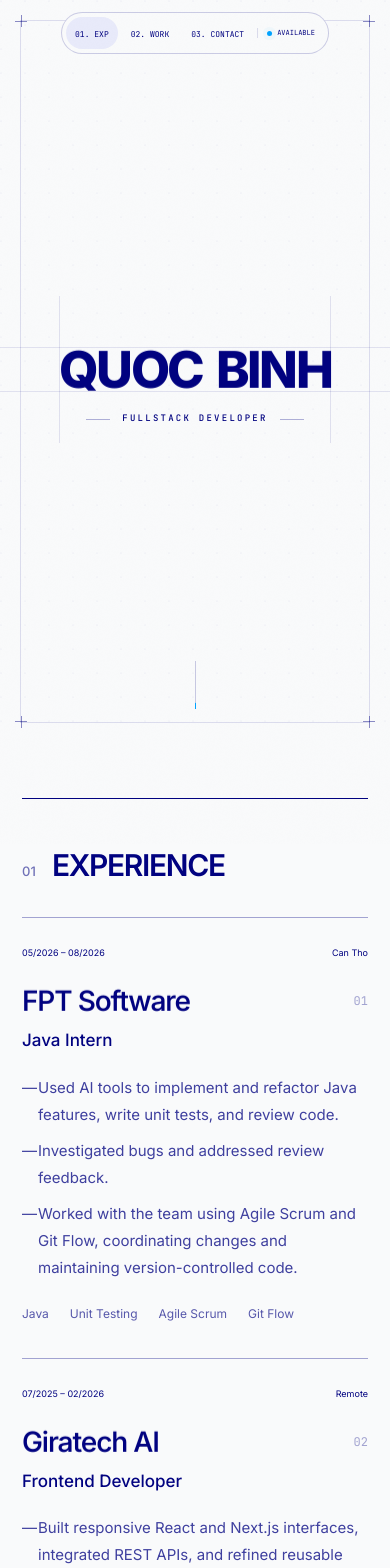
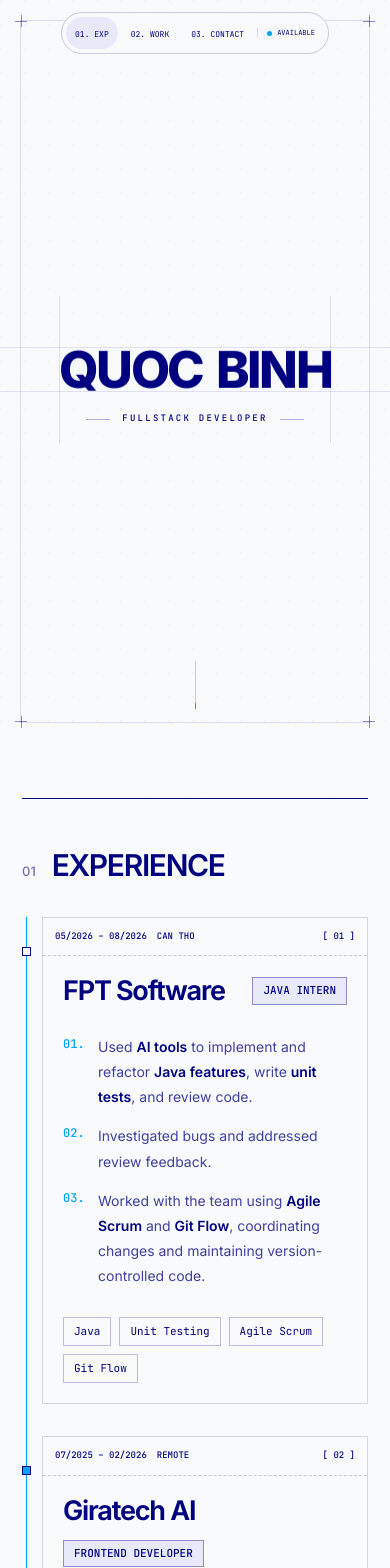
Before and after one commit to VN-PhanQuocBinh/my-portfolio, a React (Vite) app: page / in a window 390 px wide. Shown: the top 1568 px of the page. Built offline with nearby package versions, Linux system fonts and the light colour scheme.

Commit message:
Enhance Experience component with interactive features, improve layout and styling for better responsiveness, and add highlight functionality for key terms.

```diff
--- a/src/components/Experience.tsx
+++ b/src/components/Experience.tsx
@@ -1,30 +1,41 @@
-import { motion, useReducedMotion } from 'framer-motion';
+import { useEffect, useRef, useState } from 'react';
+import { AnimatePresence, motion, useInView, useReducedMotion, useScroll, useTransform } from 'framer-motion';
+import { ExternalLink } from 'lucide-react';
 import { experiences } from '../data/portfolio';
 import { Divider } from './UI';
 
-const ease = [0.16, 1, 0.3, 1] as const;
-
+const terms = /(AI tools|Java features|unit tests|Agile Scrum|Git Flow|React and Next\.js|REST APIs|CMS components)/gi;
+function Highlight({ text }: { text: string }) {
+    return <>{text.split(terms).map((part, index) => index % 2 ? <strong key={index}>{part}</strong> : part)}</>;
+}
+function ExperienceCard({ exp, index, active, onActive }: { exp: typeof experiences[number]; index: number; active: boolean; onActive: (index: number) => void }) {
+    const ref = useRef<HTMLElement>(null);
+    const visible = useInView(ref, { margin: '-25% 0px -45% 0px' });
+    const reduced = useReducedMotion();
+    useEffect(() => { if (visible) onActive(index); }, [visible, index, onActive]);
+    return <article ref={ref} className="dossier-entry"><span className={`timeline-node ${active ? 'active' : ''}`} aria-hidden="true"/>
+        <motion.div className="dossier-card" initial={reduced ? false : { opacity: 0, y: 20 }} whileInView={{ opacity: 1, y: 0 }} viewport={{ once: true, amount: .25 }} transition={{ duration: .65, ease: [.16, 1, .3, 1] }}>
+            <div className="dossier-meta"><span>{exp.period}</span><span>{exp.location.toUpperCase()}</span><span>[ {String(index + 1).padStart(2, '0')} ]</span></div>
+            <div className="dossier-body"><div className="dossier-header"><h3>{exp.company}</h3><span className="dossier-role">{exp.role}</span></div>
+                <ol className="dossier-points">{exp.points.map((point, i) => <li key={point}><span aria-hidden="true">{String(i + 1).padStart(2, '0')}.</span><p><Highlight text={point}/></p></li>)}</ol>
+                <div className="dossier-tags">{exp.tags.map(tag => <span key={tag}>{tag}</span>)}</div>
+                {index === 1 && <div className="dossier-links"><a href="https://vn168.vn" target="_blank" rel="noopener noreferrer">[ vn168.vn <ExternalLink size={13}/> ]</a><a href="https://giratech.vn" target="_blank" rel="noopener noreferrer">[ giratech.vn <ExternalLink size={13}/> ]</a></div>}
+            </div>
+        </motion.div>
+    </article>;
+}
 export default function Experience() {
+    const sectionRef = useRef<HTMLElement>(null);
+    const listRef = useRef<HTMLDivElement>(null);
+    const [active, setActive] = useState(0);
     const reduced = useReducedMotion();
-    return <section id="experience" className="section-shell chapter-section experience-section">
-        <Divider />
-        <div className="editorial-layout">
-            <aside className="sticky-heading">
-                <motion.div className="chapter-heading experience-heading" initial={reduced ? false : 'hidden'} whileInView="visible" viewport={{ once: true, amount: .4 }}>
-                    <motion.span className="chapter-number" variants={{ hidden: { opacity: 0 }, visible: { opacity: .55, transition: { duration: .35 } } }}>01</motion.span>
-                    <span className="experience-heading-mask"><motion.span className="eyebrow experience-heading-text" variants={{ hidden: { y: '110%' }, visible: { y: 0, transition: { duration: .9, ease } } }}>EXPERIENCE</motion.span></span>
-                </motion.div>
-            </aside>
-            <div className="experience-list">{experiences.map((exp, i) => <motion.article className="experience-item" key={exp.company} initial={reduced ? false : 'hidden'} whileInView="visible" viewport={{ once: true, amount: .2 }}>
-                <motion.div className="experience-rule" variants={{ hidden: { scaleX: 0 }, visible: { scaleX: 1, transition: { duration: .8, ease } } }}/>
-                <motion.div className="experience-meta mono" variants={{ hidden: { opacity: 0, y: 12 }, visible: { opacity: 1, y: 0, transition: { duration: .5, delay: .1 } } }}><span>{exp.period}</span><span>{exp.location}</span></motion.div>
-                <div className="experience-title"><div className="experience-name-mask"><motion.h3 variants={{ hidden: { y: '110%' }, visible: { y: 0, transition: { duration: .85, delay: .15, ease } } }}>{exp.company}</motion.h3></div><motion.span className="mono experience-index" variants={{ hidden: { opacity: 0, y: 10 }, visible: { opacity: .35, y: 0, transition: { delay: .35, duration: .5 } } }}>0{i + 1}</motion.span></div>
-                <motion.div variants={{ hidden: { opacity: 0, y: 18 }, visible: { opacity: 1, y: 0, transition: { duration: .65, delay: .3, ease } } }}>
-                    <p className="experience-role">{exp.role}</p>
-                    <ul>{exp.points.map(point => <li key={point}>{point}</li>)}</ul>
-                    <div className="tags">{exp.tags.map(tag => <span key={tag}>{tag}</span>)}</div>
-                </motion.div>
-            </motion.article>)}</div>
-        </div>
+    const { scrollYProgress } = useScroll({ target: sectionRef, offset: ['start end', 'end start'] });
+    const { scrollYProgress: railProgress } = useScroll({ target: listRef, offset: ['start center', 'end center'] });
+    const progress = useTransform(scrollYProgress, [0, 1], [0, 1]);
+    return <section ref={sectionRef} id="experience" className="section-shell chapter-section experience-section"><Divider/>
+        <div className="editorial-layout dossier-layout"><aside className="sticky-heading dossier-anchor"><div className="chapter-heading"><span className="chapter-number">01</span><div><p className="eyebrow">EXPERIENCE</p></div></div>
+            <div className="dossier-counter" aria-hidden="true"><AnimatePresence mode="wait" initial={false}><motion.span key={active} initial={reduced ? false : { y: '100%', opacity: 0 }} animate={{ y: 0, opacity: 1 }} exit={reduced ? undefined : { y: '-100%', opacity: 0 }} transition={{ duration: .25 }}>{String(active + 1).padStart(2, '0')}</motion.span></AnimatePresence></div>
+            <p className="dossier-status">ACTIVE_LOG // {String(active + 1).padStart(2, '0')} OF {String(experiences.length).padStart(2, '0')}</p><div className="dossier-progress"><motion.span style={{ scaleX: reduced ? 1 : progress }}/></div>
+        </aside><div className="experience-list dossier-list" ref={listRef}><div className="timeline-rail" aria-hidden="true"><motion.span style={{ scaleY: reduced ? 1 : railProgress }}/></div>{experiences.map((exp, index) => <ExperienceCard key={exp.company} exp={exp} index={index} active={active === index} onActive={setActive}/>)}</div></div>
     </section>;
 }
```
Also changed, not shown: src/styles.css.
